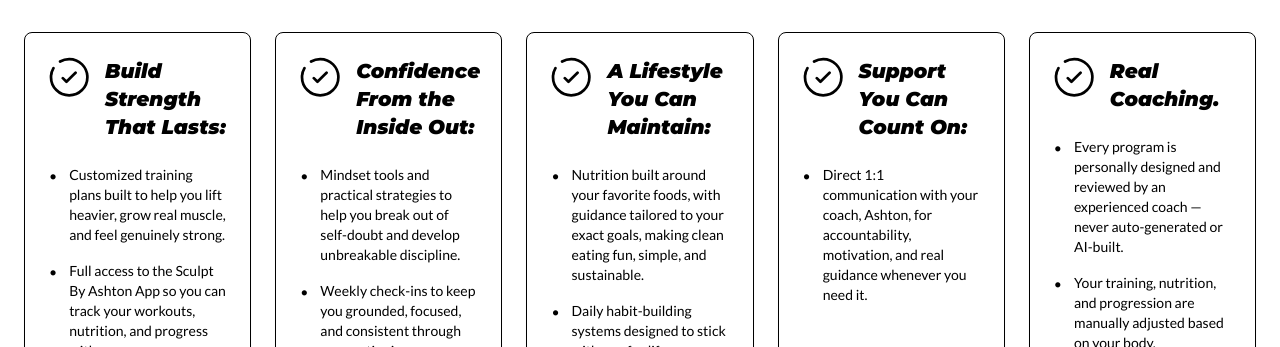
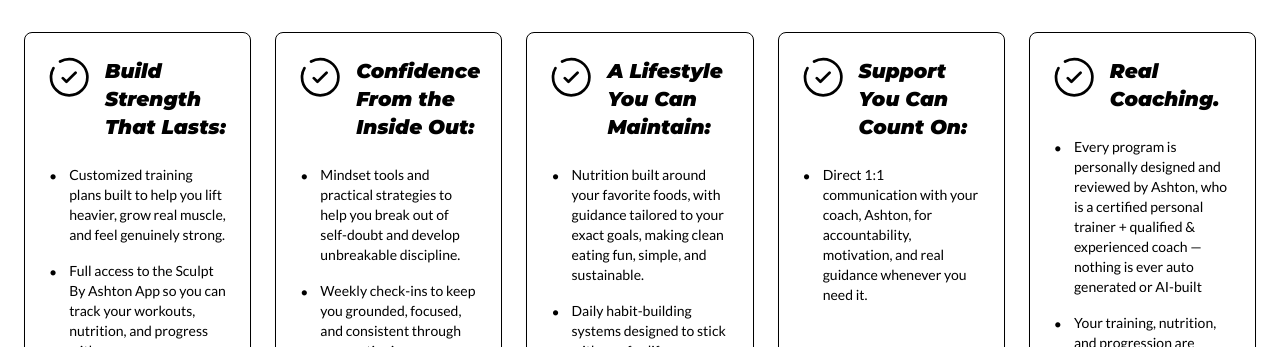
Before and after one commit to shaheer-ali-dev/sculptByAshton, a Next.js app: page / in a window 1280 px wide. Shown: the part 2720-3067 px from the top of the page. Built offline with nearby package versions, Linux system fonts and the light colour scheme; a web font is replaced by a local one.

Commit message:
Update FeaturesSection.tsx

```diff
--- a/components/FeaturesSection.tsx
+++ b/components/FeaturesSection.tsx
@@ -41,7 +41,7 @@ export default function FeaturesSection() {
     {
       title: 'Real Coaching.',
       items: [
-        'Every program is personally designed and reviewed by an experienced coach — never auto-generated or AI-built.',
+        'Every program is personally designed and reviewed by Ashton, who is a certified personal trainer + qualified & experienced coach — nothing is ever auto generated or AI-built',
         'Your training, nutrition, and progression are manually adjusted based on your body, performance, and real-world feedback.',
       ],
     },
```
